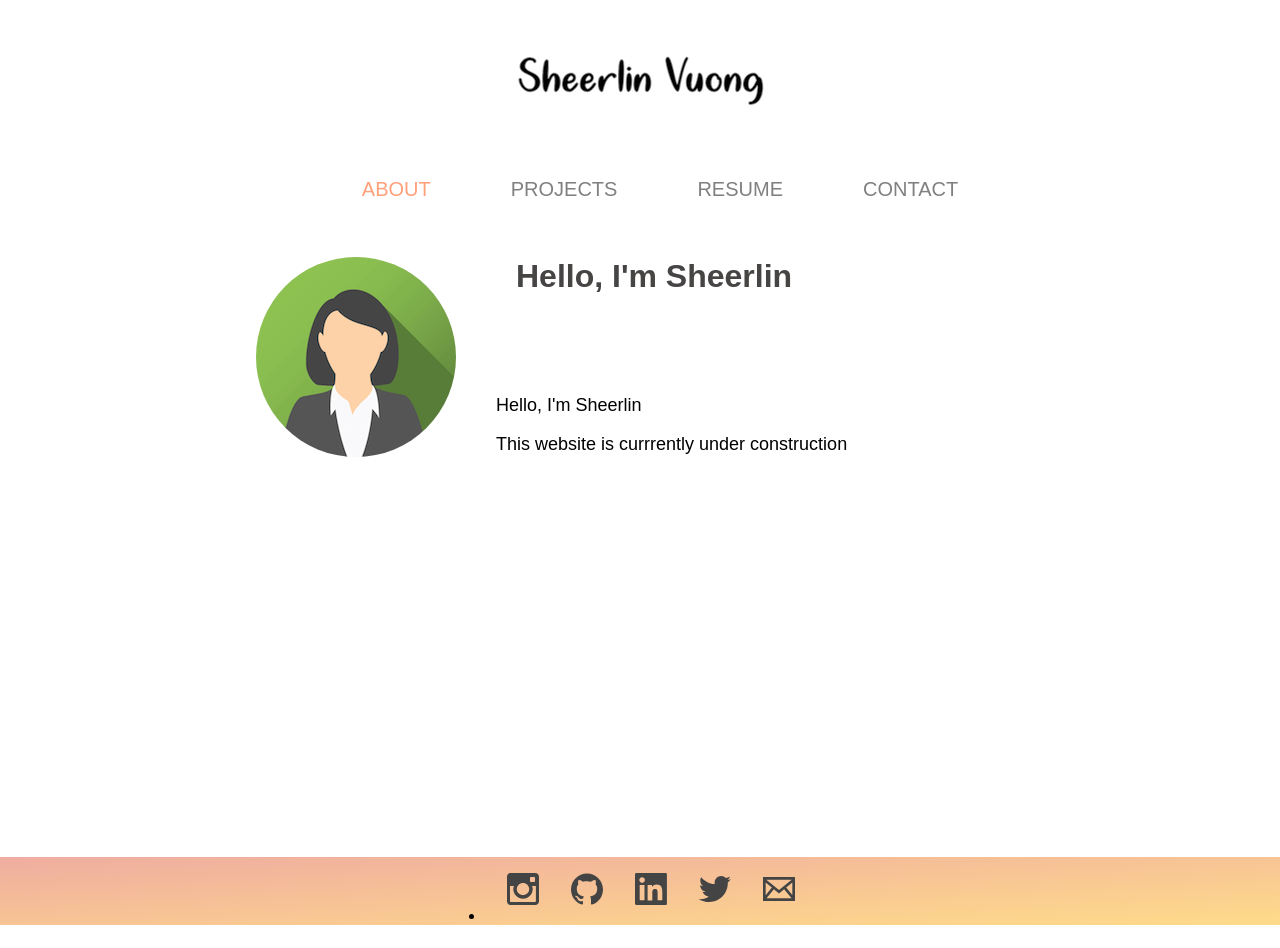
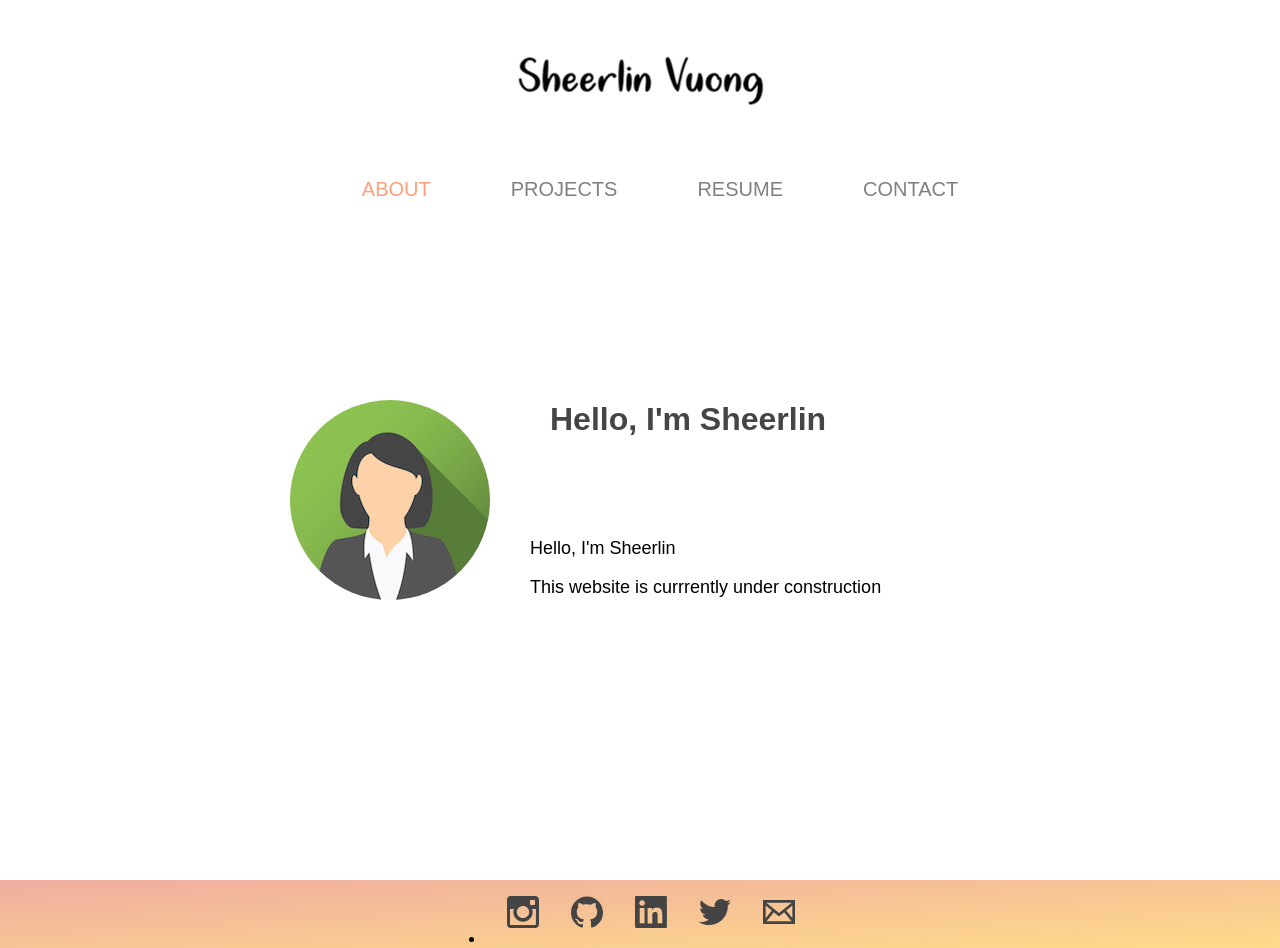
Before and after one commit to sheerlinvuong/sheerlinvuong.github, a React (Create React App) app: page / in a window 1280 px wide. Before the commit the page ends 925 px from the top, so only its background shows below. Built offline with nearby package versions, Linux system fonts and the light colour scheme.

Commit message:
CSS changes

```diff
--- a/src/App.css
+++ b/src/App.css
@@ -2,16 +2,21 @@
 .wrapper {
     display: flex;
     flex-direction: column;
+    align-items: center;
+    justify-content: center;
     flex:1;
 
 }
 
 .content{
-    margin-left: 20vw;
-    margin-right: 20vw;
+width: 700px;
+justify-content: center;
+min-height:65vh;
+
 }
 
 .footer{
     width: 100vw;
+    flex-shrink: 0;
 
 }
--- a/src/components/headerComponent/navBar.css
+++ b/src/components/headerComponent/navBar.css
@@ -6,8 +6,8 @@
 
 .App {
     width: 100%;
-    height: auto;
     text-align: center;
+    height: 45vh;
   }
 
 .App-logo {
--- a/src/components/pages/homePag.css
+++ b/src/components/pages/homePag.css
@@ -2,7 +2,6 @@
     display: grid;
     grid-template-columns: 15em auto;
     grid-template-rows: 10em auto;
-    height: 40em;
     }
 
 .Bio-header {
--- a/src/components/pages/projects/projects.css
+++ b/src/components/pages/projects/projects.css
@@ -1,22 +1,22 @@
 .Proj {
     display: grid;
-    grid-template-columns: 15em auto;
-    grid-template-rows: 10em auto;
-    height: 40em;
+
+    background-color: rgba(161, 238, 208, 0);
+    padding:  5px;
+    padding-bottom: 20px;
+
+    }
+
+    .Proj-header {
+      background-color: rgba(69, 109, 196, 0.082);
+      color: rgb(82, 82, 82);
+
+      font-size: medium;
 
     }
 
     .Proj-body {
-      background-color: rgba(238, 174, 161, 0);
+      background-color: rgba(238, 174, 161, 0.13);
       font-size: large;
-      grid-column: 2;
-      grid-row: 2
+      color: rgb(82, 82, 82);
     }
-    .Proj-header {
-      background-color: rgb(255, 255, 255);
-      color: rgb(71, 68, 68);
-
-      font-size: medium;
-      grid-column: 2;
-      grid-row: 1
-    }
```
